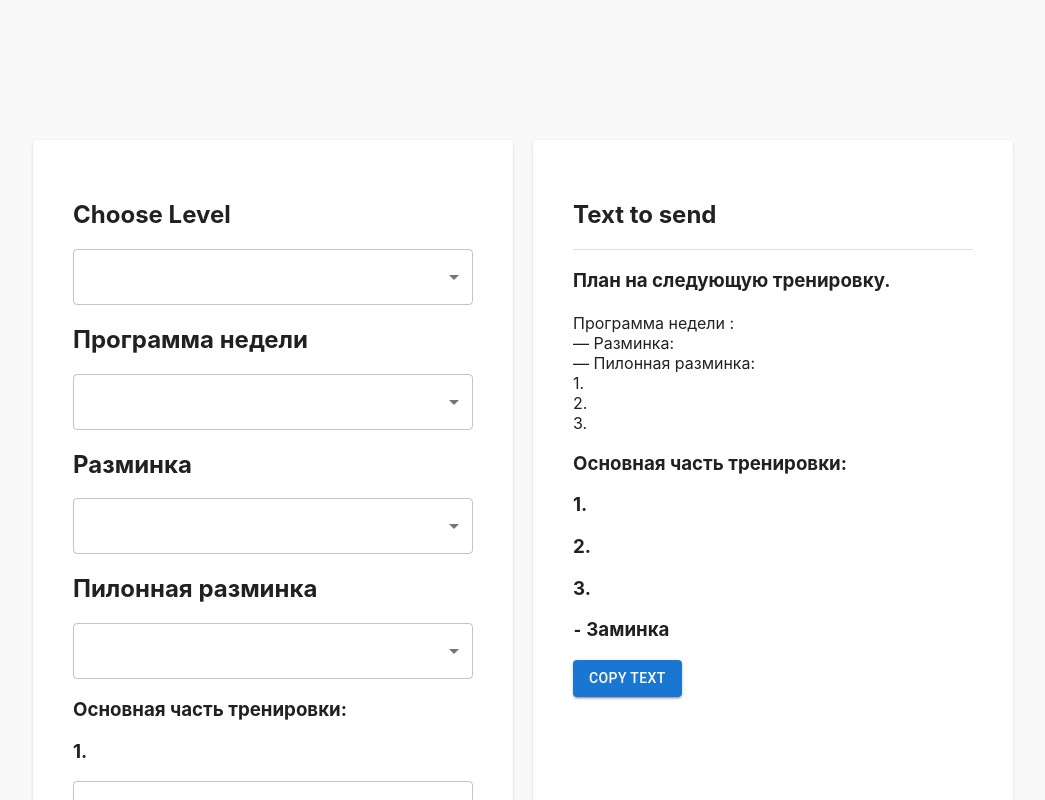
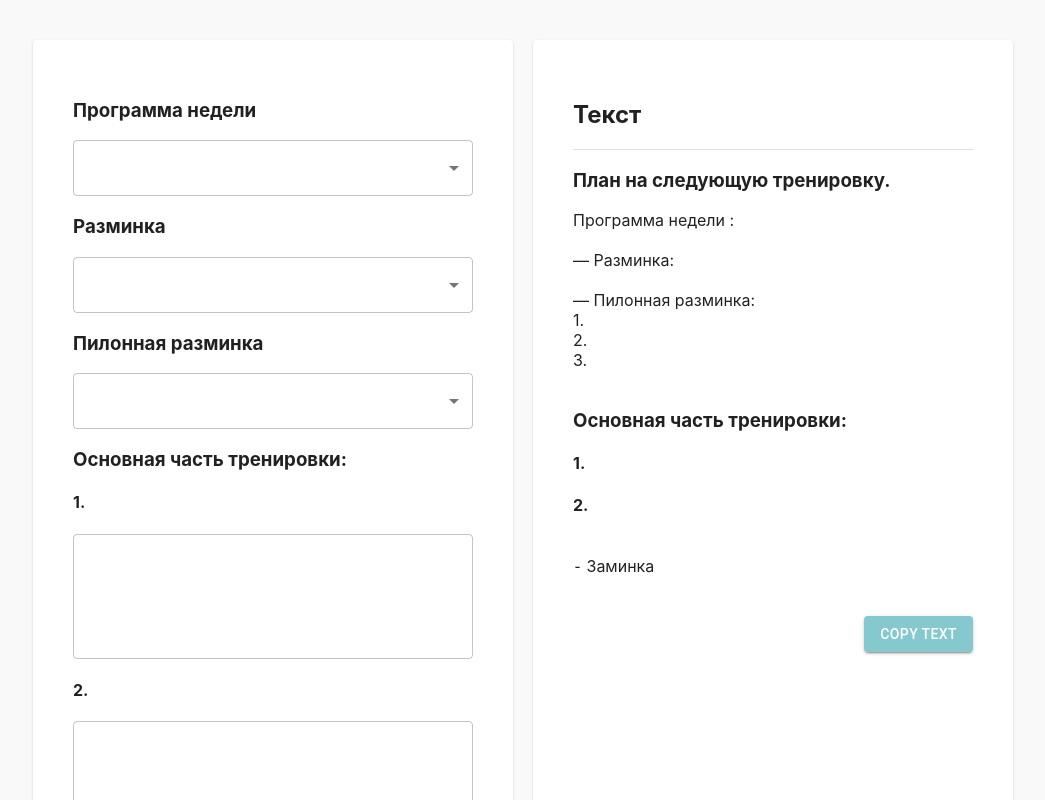
Before and after one commit to AnyaGalkina/plan-generator, a React (Create React App) app: page / in a window 1280 px wide. Shown: the top 800 px of the page, without its empty margins (117-1162 px from the left). Built offline with nearby package versions, Linux system fonts and the light colour scheme.

Commit message:
Refactoring. Add data

```diff
--- a/src/components/Main.module.css
+++ b/src/components/Main.module.css
@@ -3,7 +3,7 @@
     justify-content: space-around;
     background-color: #f9f9f9;
     align-self: stretch;
-    padding: 140px;
+    padding: 40px 140px;
 }
 
 .paperBlock {
@@ -28,7 +28,7 @@
 
 @media screen and (max-width: 520px) {
     .mainContainer {
-        padding: 0px;
+        padding: 0;
         flex-direction: column;
         align-items: center;
     }
--- a/src/components/Main.tsx
+++ b/src/components/Main.tsx
@@ -6,23 +6,58 @@ import {Settings} from './settings/Settings';
 
 const warmUpWithPolePlan = {
     'январь-февраль': {
-        task1: '111',
-        task2: '222',
-        task3: '333',
+        task1: 'Раскачка с подъемом наверх',
+        task2: 'Шоудеры с выходом в коленный зацеп',
+        task3: 'Тюльпан во флаг',
     }
 };
 const weekTrainingPlans = {
     '06.02-12.02': {
-        task1: 'otmaska',
-        task2: '2',
-        task3: '3',
+        task1: 'Оборот в балерину/бедра',
+        task2: 'Опасный мост',
+        task3: 'Икс/тейбл-топ',
     },
     '13.02-19.02': {
-        task1: '11',
-        task2: '22',
-        task3: '33',
+        task1: 'Титаник',
+        task2: 'Флаг',
+        task3: 'Стойка силовая',
     },
-}
+    '20.02-26.02': {
+        task1: 'Крутка с двойным облетом',
+        task2: 'Комбо',
+        task3: 'Бланшики',
+    },
+    '27.02-05.03': {
+        task1: 'Флаг цирковой',
+        task2: 'Динамика в шоулдере/перехваты',
+        task3: 'Джамилла',
+    },
+    '06.03-12.03': {
+        task1: 'Китайский шпагат',
+        task2: 'Рондат',
+        task3: 'Икс/тейбл-топ',
+    },
+    '13.03-19.03': {
+        task1: 'ДУЭТЫ',
+        task2: 'СФП',
+        // task3: '33',
+    },
+    '20.03-26.03': {
+        task1: 'Крутка в шоулдер',
+        task2: 'Флаг',
+        task3: 'Инста',
+    },
+    '27.03-02.04': {
+        task1: 'Комбо',
+        task2: 'Силовые опускания/подъемы',
+        task3: 'Стойка флажковая',
+    },
+    '03.04-09.04': {
+        task1: 'Машин Ган',
+        task2: 'Задняя аиша',
+        task3: 'Стойка силовая',
+    },
+};
 
 
 export const Main = () => {
@@ -31,7 +66,6 @@ export const Main = () => {
     const [week, setWeek] = useState('');
     const [warmUpPlan, setWarmUpPlan] = useState('');
     const [warmUpWithPoleMonths, setWarmUpWithPoleMonths] = useState('');
-
     const [task1Description, setTask1Description] = useState('');
     const [task2Description, setTask2Description] = useState('');
     const [task3Description, setTask3Description] = useState('');
@@ -39,12 +73,15 @@ export const Main = () => {
     const handleLevelChange = (value: string) => {
         setLevel(value)
     };
+
     const handleWeekChange = (value: string) => {
         setWeek(value)
     };
+
     const handleWarmUpPlan = (value: string) => {
         setWarmUpPlan(value)
     };
+
     const handleWarmUpWithPole = (value: string) => {
         setWarmUpWithPoleMonths(value)
     };
@@ -52,9 +89,11 @@ export const Main = () => {
     const handleTask1DescriptionChange = (text: string) => {
         setTask1Description(text);
     };
+
     const handleTask2DescriptionChange = (text: string) => {
         setTask2Description(text);
     };
+
     const handleTask3DescriptionChange = (text: string) => {
         setTask3Description(text);
     };
--- a/src/components/finalText/FinalText.tsx
+++ b/src/components/finalText/FinalText.tsx
@@ -23,9 +23,9 @@ export const FinalText = ({
                               task2Description, warmUpWithPoleMonths
                           }: PropsType) => {
 
+    const task3IsShown = week && weekTrainingPlans[week].task3;
 
     const onCopyClick = () => {
-        // debugger
         let copyText: any = document.getElementById('finalText');
 
         navigator.clipboard.writeText(copyText.outerText);
@@ -33,48 +33,55 @@ export const FinalText = ({
 
     return (
         <Paper elevation={1} className={styles.paperBlock}>
-            <h2>Text to send</h2>
-            <Divider/>
+            <div>
+                <h2>Текст</h2>
+                <Divider/>
+            </div>
+
             <div id={'finalText'}>
                 <h3>План на следующую тренировку.</h3>
-                <h4></h4>
 
                 <div>
-                    <span>Программа недели </span><span>{week} :</span>
+                    <span>Программа недели </span><span>{week}:</span>
                 </div>
+                <br/>
                 <div>
                     <span> — Разминка: </span><span>{warmUpPlan}</span>
                 </div>
+                <br/>
                 <div>
                     <span> — Пилонная разминка: </span>
-                    <div>1. {warmUpWithPoleMonths &&
-                        // @ts-ignore
-                        warmUpWithPolePlan[warmUpWithPoleMonths].task1}</div>
-                    <div>2. {warmUpWithPoleMonths &&
-                        // @ts-ignore
-                        warmUpWithPolePlan[warmUpWithPoleMonths].task2}</div>
-                    <div>3. {warmUpWithPoleMonths &&
-                        // @ts-ignore
-                        warmUpWithPolePlan[warmUpWithPoleMonths].task3}</div>
+                    <div>
+                        <span>1. {warmUpWithPoleMonths && warmUpWithPolePlan[warmUpWithPoleMonths].task1}</span>
+                    </div>
+                    <div>
+                        <span>2. {warmUpWithPoleMonths && warmUpWithPolePlan[warmUpWithPoleMonths].task2} </span>
+                    </div>
+                    <div>3. {warmUpWithPoleMonths && warmUpWithPolePlan[warmUpWithPoleMonths].task3}</div>
                 </div>
+                <br/>
                 <div>
                     <h3>Основная часть тренировки:</h3>
-                    <h3>1. {week &&
-                        // @ts-ignore
-                        weekTrainingPlans[week].task1}</h3>
+                    <h4>1. {week && weekTrainingPlans[week].task1}</h4>
                     <div>{task1Description}</div>
-                    <h3>2. {week &&
-                        // @ts-ignore
-                        weekTrainingPlans[week].task2}</h3>
+                    <h4>2. {week && weekTrainingPlans[week].task2}</h4>
                     <div>{task2Description}</div>
-
-                    <h3>3. {week &&
-                        weekTrainingPlans[week].task3}</h3>
+                    {task3IsShown &&
+                        <h4>3. {weekTrainingPlans[week].task3}</h4>
+                    }
                     <div>{task3Description}</div>
-                    <h3>⁃ Заминка</h3>
+                    <br/>
+                    <div>⁃ Заминка</div>
                 </div>
             </div>
-            <Button variant={'contained'} onClick={onCopyClick}>Copy Text</Button>
+            <div style={{display: 'flex', justifyContent: 'end'}}>
+                <Button style={{margin: '40px 0',
+                    // background: '#48677c'
+                    background: '#85c9cf'
+                }} variant={'contained'} onClick={onCopyClick}>
+                    Copy Text
+                </Button>
+            </div>
         </Paper>
     );
 };
--- a/src/components/settings/Settings.tsx
+++ b/src/components/settings/Settings.tsx
@@ -1,14 +1,18 @@
 import React, {ChangeEvent} from 'react';
 import {Paper} from '@mui/material';
 import styles from '../Main.module.css';
-import {BasicSelector} from '../selector/MainSelector';
+import {BasicSelector} from './selector/MainSelector';
 import {StyledTextField} from './StyledTextField';
 
 const levels = [
     // 'Intro',
-    'Fit 1', 'Fit 2'];
-const weeks = ['06.02-12.02', '13.02-19.02'];
-const warmUp = ['на спину', ''];
+    // 'Fit 1',
+    'Fit 2'];
+const weeks = ['06.02-12.02', '13.02-19.02', '20.02-26.02', '27.02-05.03', '06.03-12.03', '13.03-19.03', '20.03-26.03', '27.03-02.04', '03.04-09.04',
+
+
+];
+const warmUp = ['универсальная', 'на продольник', 'на складку', 'на спину'];
 const warmUpWithPole = ['январь-февраль'];
 
 type PropsType = {
@@ -33,6 +37,9 @@ export const Settings = ({
                              handleTask3DescriptionChange, handleTask2DescriptionChange, handleTask1DescriptionChange
                          }: PropsType) => {
 
+
+    const {task3, task1, task2} = week && weekTrainingPlans[week];
+
     const onTask1DescriptionChange = (event: ChangeEvent<HTMLInputElement | HTMLTextAreaElement>) => {
         handleTask1DescriptionChange(event.currentTarget.value);
     };
@@ -45,48 +52,40 @@ export const Settings = ({
 
     return (
         <Paper elevation={1} className={styles.paperBlock}>
-            <div>
-                <BasicSelector title={'Choose Level'}
-                               dataArray={levels}
-                               onChange={handleLevelChange}
-                               value={level}
-                />
-            </div>
-            <div>
+            {/*<BasicSelector title={'Выбери уровень'}*/}
+            {/*               dataArray={levels}*/}
+            {/*               onChange={handleLevelChange}*/}
+            {/*               value={level}*/}
+            {/*/>*/}
             <BasicSelector title={'Программа недели'}
                            dataArray={weeks}
                            onChange={handleWeekChange}
                            value={week}
             />
-            </div>
-            <div>
             <BasicSelector title={'Разминка'}
                            dataArray={warmUp}
                            onChange={handleWarmUpPlan}
                            value={warmUpPlan}
             />
-            </div>
-            <div>
             <BasicSelector title={'Пилонная разминка'}
                            dataArray={warmUpWithPole}
                            onChange={handleWarmUpWithPole}
                            value={warmUpWithPoleMonths}
             />
-            </div>
+
+            {/*<Divider/>*/}
             <div>
                 <h3>Основная часть тренировки:</h3>
-                <h3>1. {week &&
-                    // @ts-ignore
-                    weekTrainingPlans[week].task1}</h3>
+                <h4>1. {task1}</h4>
                 <StyledTextField onChange={onTask1DescriptionChange}/>
-                <h3>2. {week &&
-                    // @ts-ignore
-                    weekTrainingPlans[week].task2}</h3>
+                <h4>2. {task2}</h4>
                 <StyledTextField onChange={onTask2DescriptionChange}/>
-                <h3>3. {week &&
-                    // @ts-ignore
-                    weekTrainingPlans[week].task3}</h3>
+                {task3 &&
+                    <>
+                        <h4>3. {task3}</h4>
                         <StyledTextField onChange={onTask3DescriptionChange}/>
+                    </>
+                }
             </div>
         </Paper>
 
--- a/src/components/selector/MainSelector.tsx
+++ b/src/components/settings/selector/MainSelector.tsx
@@ -15,7 +15,7 @@ export const BasicSelector = ({dataArray, title, value, onChange}: PropsType) =>
     }
     return (
         <div>
-            <h2>{title}</h2>
+            <h3>{title}</h3>
             <FormControl fullWidth>
                 <InputLabel
                 ></InputLabel>
```
Also changed, not shown: package.json (+7 -1 lines). Lines whose indentation alone changed are shown as unchanged.
